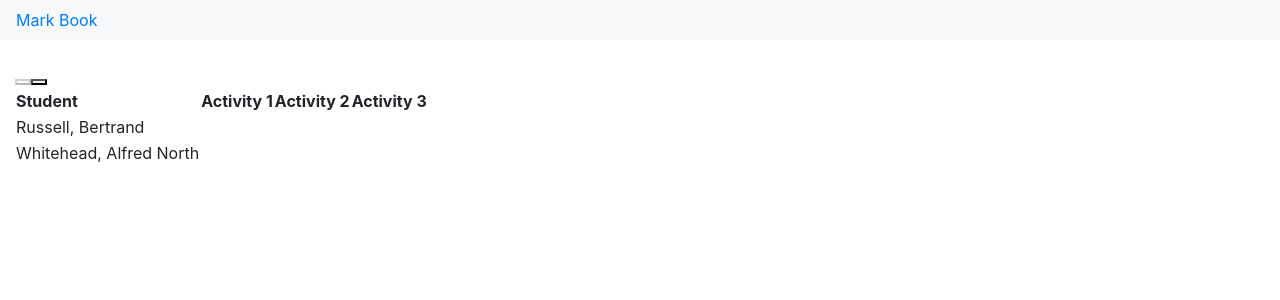
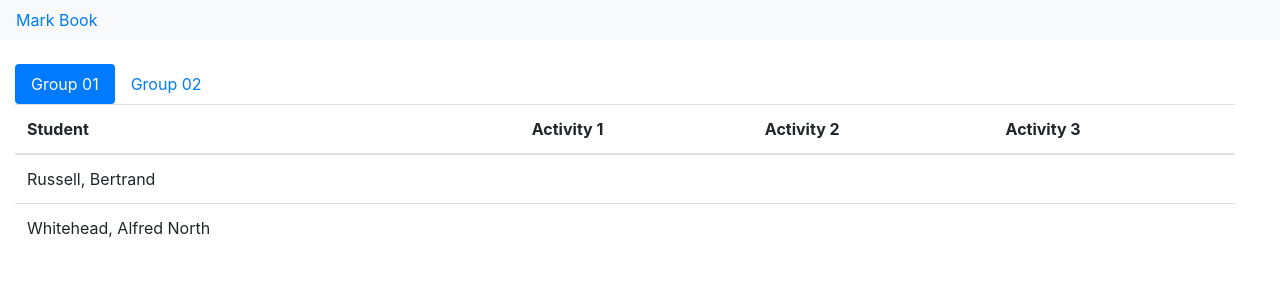
Before and after one commit to aadroher/mark_book, a React (Create React App) app: page / in a window 1280 px wide. Shown: the top 300 px of the page. Built offline with nearby package versions, Linux system fonts and the light colour scheme; the HTML template or start-up script is replaced by a standard one.

Commit message:
Gets basic layout without abstracting out CSS classes.

```diff
--- a/src/App.js
+++ b/src/App.js
@@ -9,11 +9,15 @@ import './App.css'
 const App = () =>
   <div>
     <TopBar/>
-    <div className="app-container">
+    <div className='app-container'>
+      <div className='row'>
+        <div className='col'>
+          <GroupSelector/>
+        </div>
+      </div>
       <div>
-        <div>
-          <GroupSelector/>
-          <div className='App'>
+        <div className='row'>
+          <div className='col'>
             <GroupMarkTable/>
           </div>
         </div>
--- a/src/components/ButtonSelector.jsx
+++ b/src/components/ButtonSelector.jsx
@@ -1,19 +1,52 @@
 import React from 'react'
 
-const ButtonSelector = props =>
-  <div>
-    {
-      props.options.map((option, i) =>
-        <button
-          key={i}
-          label={option.label}
-          disabled={option.id === props.selectedGroupId}
-          onClick={_ => {
-            props.onGroupNameClick(option.id)
-          }}
-        />
-      )
+const NavigationLink = props => {
+  const isActive = props.selectedGroupId === props.option.id
+  const className = `nav-link ${isActive ? 'active' : ''}`
+  const href = '#'
+
+  const properties = {
+    className,
+    href,
+    onClick: props.onClick
+  }
+
+  return (
+    <a {...properties}>
+      {props.option.label}
+    </a>
+  )
+}
+
+const NavigationItem = props =>
+  <li className="nav-item">
+    <NavigationLink {...props}/>
+  </li>
+
+const NavigationPills = props => {
+  const navigationItems = props.options.map((option, i) => {
+    const onClick = e => {
+      e.preventDefault()
+      props.onGroupNameClick(option.id)
     }
-  </div>
+    const properties = {
+      selectedGroupId: props.selectedGroupId,
+      option,
+      onClick
+    }
+    return (
+      <NavigationItem
+        key={i}
+        {...properties}
+      />
+    )
+  })
 
-export default ButtonSelector
+  return (
+    <ul className="nav nav-pills">
+      {navigationItems}
+    </ul>
+  )
+}
+
+export default NavigationPills
--- a/src/components/MarkTable.jsx
+++ b/src/components/MarkTable.jsx
@@ -1,9 +1,7 @@
 import React from 'react'
 
 const tableHeader = header =>
-  <thead
-    displaySelectAll={false}
-    adjustForCheckbox={false}>
+  <thead>
     <tr>
       {header.map(cell =>
         <th
@@ -16,14 +14,13 @@ const tableHeader = header =>
   </thead>
 
 const tableBody = rows =>
-  <tbody
-    displayRowCheckbox={false}>
+  <tbody>
     {rows
       .map((row, i) =>
         <tr key={i}>
           {
-            row.map(cell =>
-              <td key={cell.key}>
+            row.map((cell, j) =>
+              <td key={`${i}-${j}`}>
                 {cell.value}
               </td>
             )
@@ -39,9 +36,7 @@ const MarkTable = props => {
   const header = props.header
   const rows = props.rows
   return (
-    <table
-      selectable={false}
-    >
+    <table className='table'>
       {tableHeader(header)}
       {tableBody(rows)}
     </table>
--- /dev/null
+++ b/src/components/button_selector.scss
@@ -0,0 +1,10 @@
+@import "bootstrap/scss/bootstrap";
+
+div.button-selector {
+
+  a.enabled-button ,
+  a.disabled-button {
+    @extend .btn, .btn-outline-primary
+  }
+
+}
```
